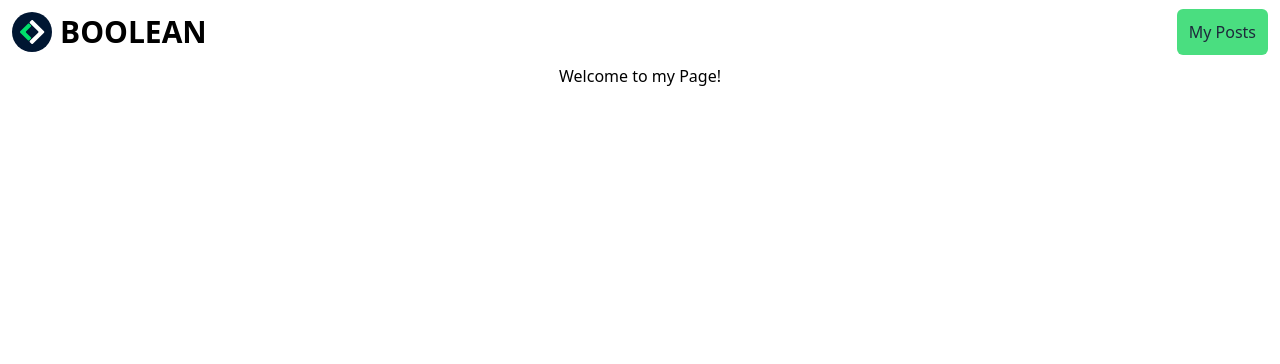
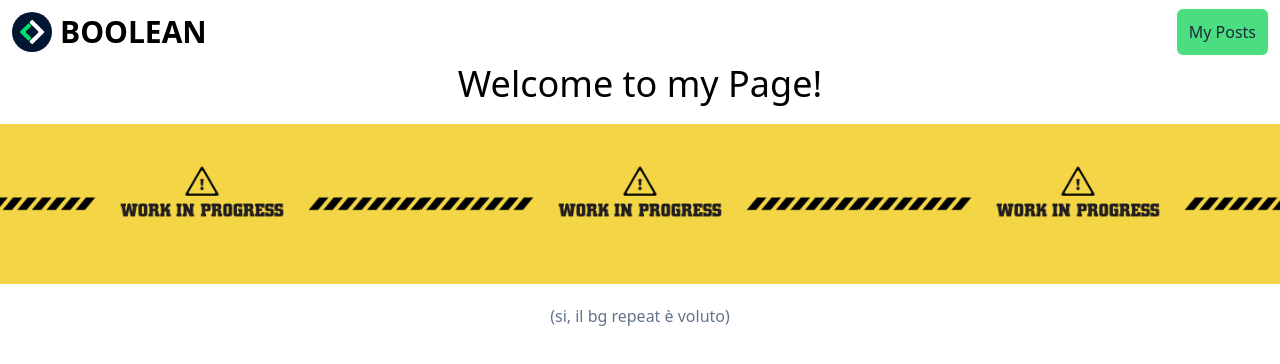
Before and after one commit to marcovittoriozacca/express-blog-intro, a website: page index.html in a window 1280 px wide. Drawn offline with Linux system fonts and the light colour scheme.

Commit message:
feat: index with a super basic style

```diff
--- a/index.html
+++ b/index.html
@@ -28,13 +28,22 @@
     </header>
 
     <body>
-        <h1 class="text-center">Welcome to my Page!</h1>
+        <h1 class="text-center text-4xl">Welcome to my Page!</h1>
+
+        <div id="work-bg" class="bg-[url(/work.jpg)] h-[20vh] bg-center bg-contain my-5"></div>
+
+
+        <h3 class="text-center text-slate-500">(si, il bg repeat è voluto)</h3>
+
     </body>
 
 
     <script>
         const locationPath = window.location.href;
-        const postLink = document.getElementById('post-link').setAttribute('href', `${locationPath}posts`);
+        addEventListener("load", () => {
+            const postLink = document.getElementById('post-link').setAttribute('href', `${locationPath}posts`);
+        })
+
     </script>
 
 </body>
```
Also changed, not shown: public/src/output.css, public/work.jpg (added).
